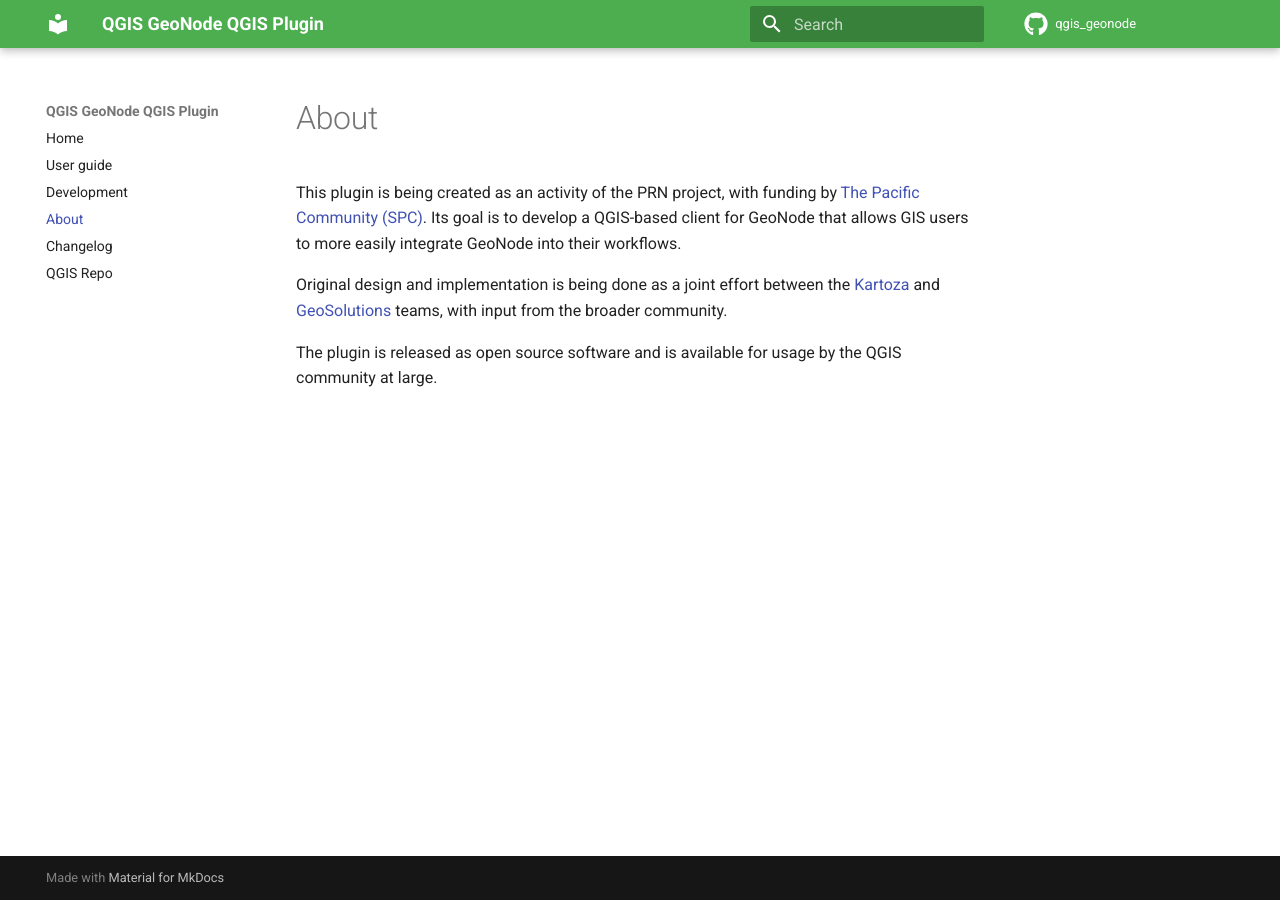
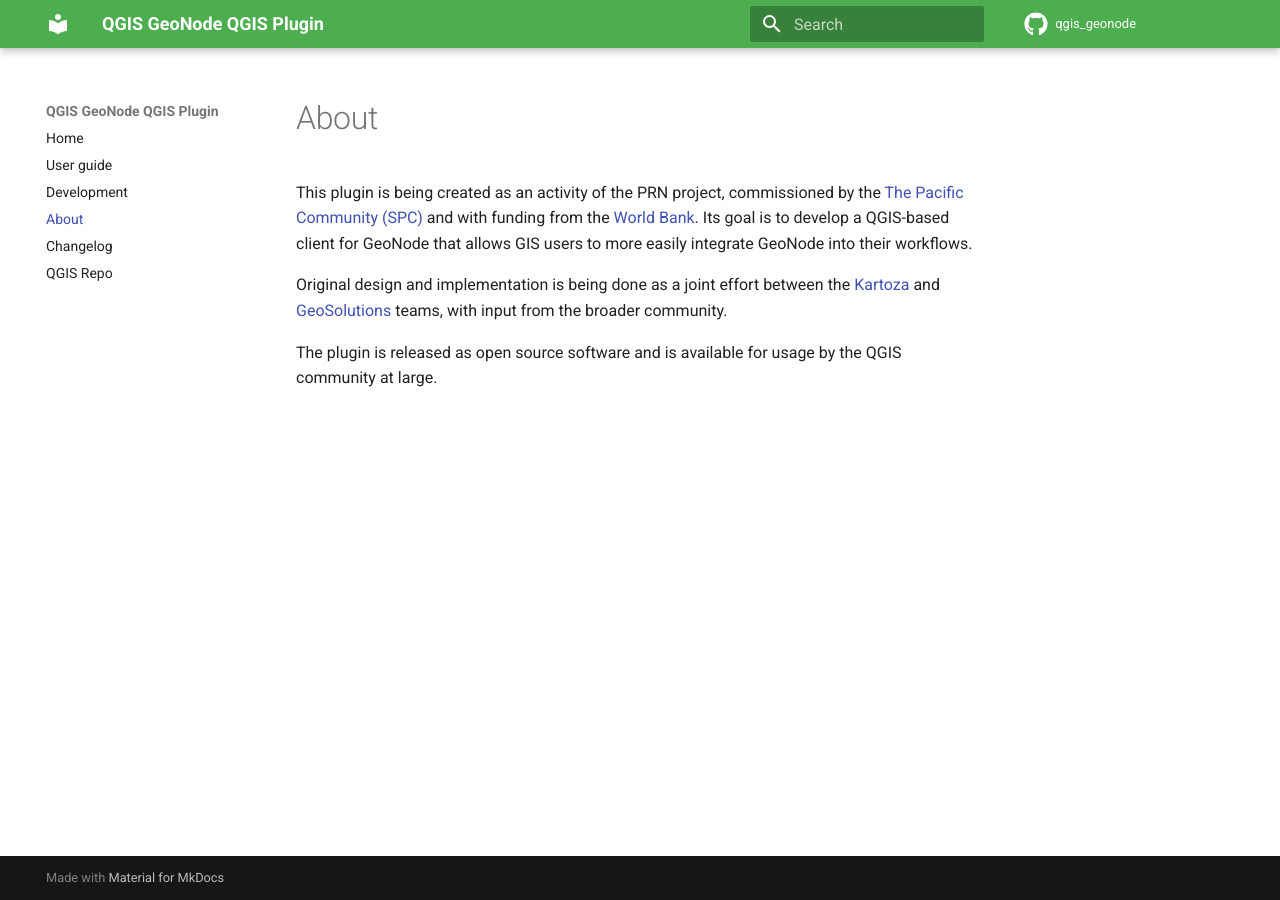
Before and after one commit to GeoNode/QGISGeoNodePlugin, an MkDocs documentation site: the page built from docs/about.md, in a window 1280 px wide. Built offline with MkDocs 1.6.1 and Material for MkDocs 9.7.7, drawn with Linux system fonts in a browser that asks for light colours; comment, search, counter and statistics services are not loaded.

Commit message:
Update About section of docs (#242)

```diff
--- a/docs/about.md
+++ b/docs/about.md
@@ -1,8 +1,8 @@
 # About
 
-This plugin is being created as an activity of the PRN project, with funding by [The Pacific Community (SPC)]. Its goal
-is to develop a QGIS-based client for GeoNode that allows GIS users to more easily integrate GeoNode into their
-workflows.
+This plugin is being created as an activity of the PRN project, commissioned by the [The Pacific Community (SPC)] and
+with funding from the [World Bank]. Its goal is to develop a QGIS-based client for GeoNode that allows GIS users to
+more easily integrate GeoNode into their workflows.
 
 Original design and implementation is being done as a joint effort between the [Kartoza] and [GeoSolutions] teams, with
 input from the broader community.
@@ -10,5 +10,6 @@
 The plugin is released as open source software and is available for usage by the QGIS community at large.
 
 [The Pacific Community (SPC)]: https://www.spc.int/
+[World Bank]: https://www.worldbank.org/en/home
 [Kartoza]: https://kartoza.com
 [GeoSolutions]: https://www.geosolutionsgroup.com/
```
